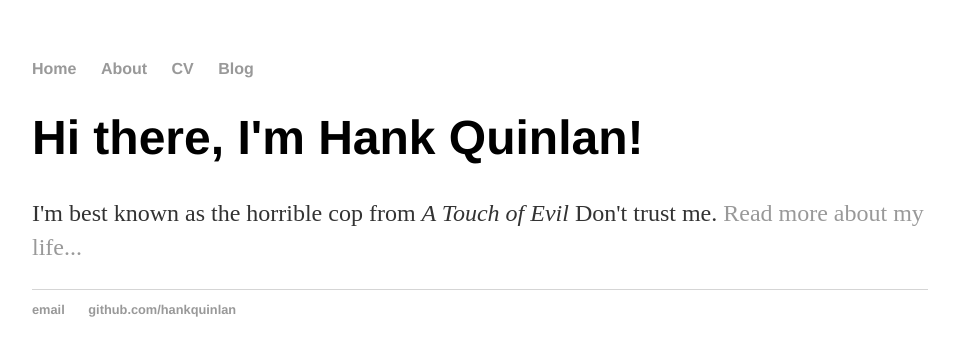
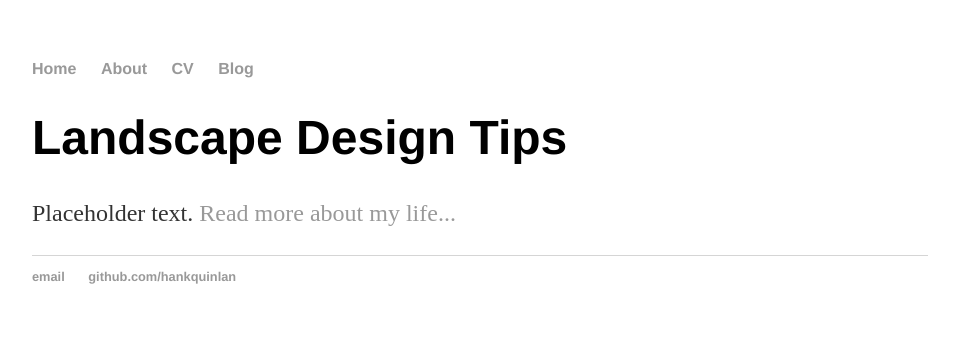
Before and after one commit to Quixoty/ORIG, a Jekyll site: the page built from index.html, in a window 1280 px wide. Shown: the top 356 px of the page, without its empty margins (160-1119 px from the left). Built offline with Jekyll 4.4.1, drawn with Linux system fonts in a browser that asks for light colours.

Commit message:
Update index.html

```diff
--- a/index.html
+++ b/index.html
@@ -1,8 +1,8 @@
 ---
 layout: default
-title: Hank Quinlan, Horrible Cop
+title: Landscape Design Tips
 ---
 <div class="blurb">
-	<h1>Hi there, I'm Hank Quinlan!</h1>
-	<p>I'm best known as the horrible cop from <em>A Touch of Evil</em> Don't trust me. <a href="/about">Read more about my life...</a></p>
+	<h1>Landscape Design Tips</h1>
+	<p>Placeholder text. <a href="/about">Read more about my life...</a></p>
 </div><!-- /.blurb -->
```
